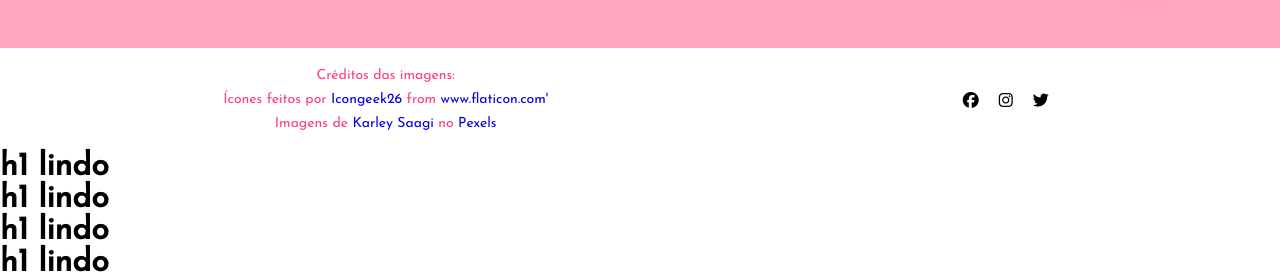
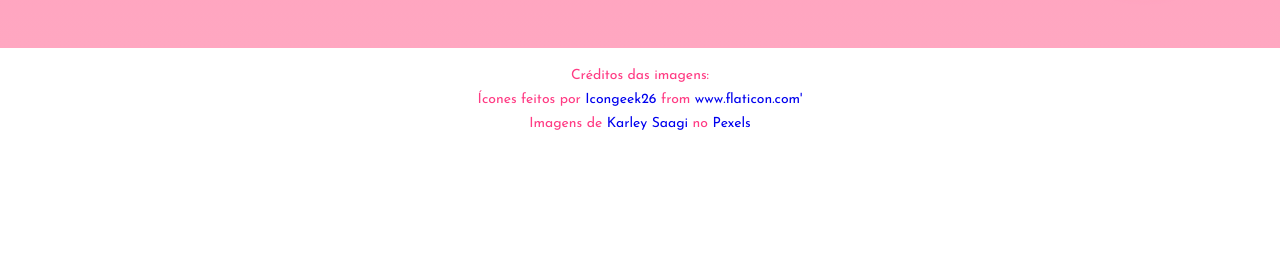
Before and after one commit to DanielaAlmeiida/Donut, a plain HTML site: page index.html in a window 1280 px wide. Shown: the part 2239-2518 px from the top of the page. After the commit the page ends 2390 px from the top, so only its background shows below. Drawn offline with Linux system fonts and the light colour scheme; a web font is replaced by a local one.

Commit message:
Update index.html

```diff
--- a/index.html
+++ b/index.html
@@ -87,23 +87,5 @@
                 <a href="https://www.pexels.com/"> Pexels </a>
             </div>
         </div>
-        <div class="rodape-icones">
-            <i class="fa fa-facebook"></i>
-            <i class="fa fa-instagram" aria-hidden="true"></i>
-            <i class="fa fa-twitter" aria-hidden="true"></i>
-        </div>
-    </footer>
-    <div class="batata" id="coiso">
-        <h1>h1 lindo</h1>
-    </div>
-    <div class="batata" id="coiso">
-        <h1>h1 lindo</h1>
-    </div>
-    <div class="batata" id="coiso">
-        <h1>h1 lindo</h1>
-    </div>
-    <div class="batata" id="coiso">
-        <h1>h1 lindo</h1>
-    </div>
 </body>
 </html>
```
